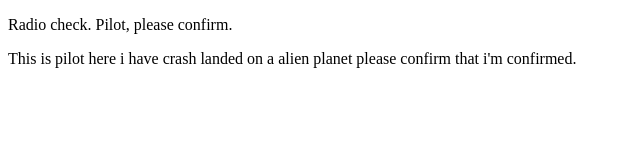
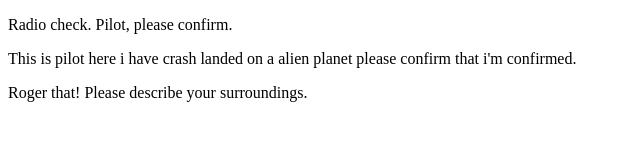
Before and after one commit to brandonHafley/communication-log, a plain HTML site: page index.html in a window 1280 px wide. Shown: the whole page, without its empty margins (0-640 px from the left). Drawn offline with Linux system fonts and the light colour scheme.

Commit message:
third commit

```diff
--- a/index.html
+++ b/index.html
@@ -4,6 +4,7 @@
 <body>
     <p>Radio check. Pilot, please confirm.</p>
     <p>This is pilot here i have crash landed on a alien planet please confirm that i'm confirmed.</p>
+    <p>Roger that! Please describe your surroundings.</p>
 </body>
 
 </html>
```
